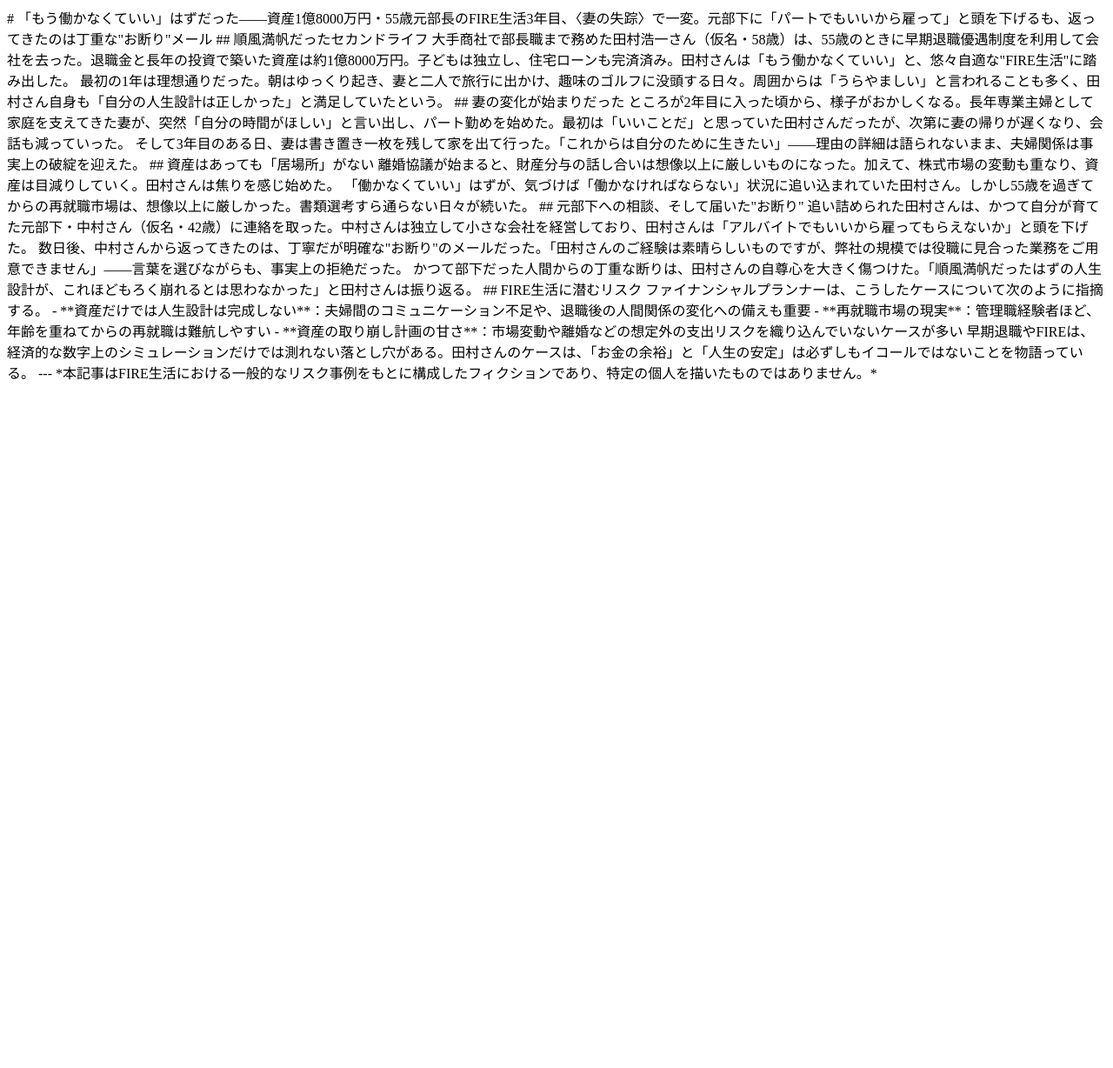
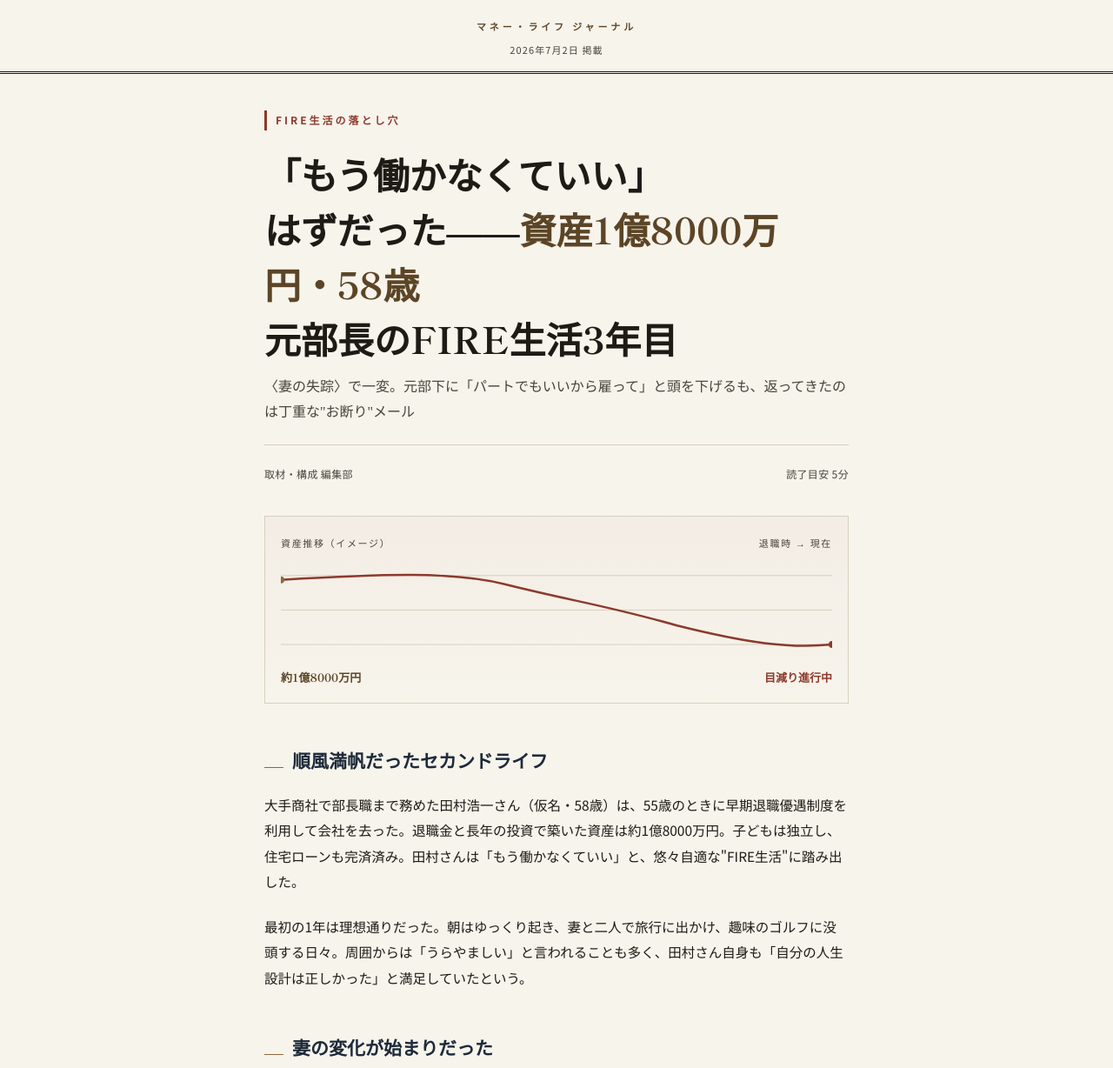
Before and after one commit to almandmw-hash/hchannel, a plain HTML site: page index.html in a window 1280 px wide. Shown: the top 1228 px of the page at 87% size. Before the commit the page ends 800 px from the top, so only its background shows below. Drawn offline with Linux system fonts and the light colour scheme.

Commit message:
Add files via upload

```diff
--- a/index.html
+++ b/index.html
@@ -1,41 +1,265 @@
-# 「もう働かなくていい」はずだった――資産1億8000万円・55歳元部長のFIRE生活3年目、〈妻の失踪〉で一変。元部下に「パートでもいいから雇って」と頭を下げるも、返ってきたのは丁重な"お断り"メール
+<!DOCTYPE html>
+<html lang="ja">
+<head>
+<meta charset="UTF-8">
+<meta name="viewport" content="width=device-width, initial-scale=1.0">
+<title>「もう働かなくていい」はずだった――FIRE生活3年目の転落</title>
+<link rel="preconnect" href="https://fonts.googleapis.com">
+<link href="https://fonts.googleapis.com/css2?family=Shippori+Mincho:wght@500;700&family=Noto+Serif+JP:wght@400;600&family=Noto+Sans+JP:wght@300;400;500;700&display=swap" rel="stylesheet">
+<style>
+  :root{
+    --paper:#F7F4EC;
+    --ink:#1E1B16;
+    --ink-soft:#4A443B;
+    --bronze:#8B6A3D;
+    --bronze-deep:#5C4526;
+    --navy:#1E2A3A;
+    --line:#D8D0BE;
+    --rule-red:#8C3A2B;
+  }
+  *{box-sizing:border-box;}
+  body{
+    margin:0;
+    background:var(--paper);
+    color:var(--ink);
+    font-family:"Noto Sans JP", sans-serif;
+    font-weight:400;
+    line-height:1.9;
+    -webkit-font-smoothing:antialiased;
+  }
+  .masthead{
+    border-bottom:3px double var(--ink);
+    padding:20px 24px 14px;
+    text-align:center;
+  }
+  .masthead .kicker{
+    font-family:"Noto Sans JP",sans-serif;
+    font-size:11px;
+    letter-spacing:0.35em;
+    color:var(--bronze-deep);
+    font-weight:700;
+  }
+  .masthead .date{
+    margin-top:6px;
+    font-size:11px;
+    color:var(--ink-soft);
+    letter-spacing:0.1em;
+  }
 
-## 順風満帆だったセカンドライフ
+  .wrap{max-width:720px;margin:0 auto;padding:0 24px 80px;}
 
-大手商社で部長職まで務めた田村浩一さん（仮名・58歳）は、55歳のときに早期退職優遇制度を利用して会社を去った。退職金と長年の投資で築いた資産は約1億8000万円。子どもは独立し、住宅ローンも完済済み。田村さんは「もう働かなくていい」と、悠々自適な"FIRE生活"に踏み出した。
+  .eyebrow{
+    margin-top:42px;
+    font-size:12px;
+    letter-spacing:0.25em;
+    color:var(--rule-red);
+    font-weight:700;
+    border-left:3px solid var(--rule-red);
+    padding-left:10px;
+  }
 
-最初の1年は理想通りだった。朝はゆっくり起き、妻と二人で旅行に出かけ、趣味のゴルフに没頭する日々。周囲からは「うらやましい」と言われることも多く、田村さん自身も「自分の人生設計は正しかった」と満足していたという。
+  h1{
+    font-family:"Shippori Mincho", serif;
+    font-size:clamp(28px, 6vw, 42px);
+    line-height:1.5;
+    font-weight:700;
+    margin:18px 0 10px;
+    color:var(--ink);
+  }
+  h1 .accent{color:var(--bronze-deep);}
 
-## 妻の変化が始まりだった
+  .sub{
+    font-family:"Noto Serif JP", serif;
+    font-size:16px;
+    color:var(--ink-soft);
+    line-height:1.85;
+    margin:0 0 22px;
+    padding-bottom:22px;
+    border-bottom:1px solid var(--line);
+  }
 
-ところが2年目に入った頃から、様子がおかしくなる。長年専業主婦として家庭を支えてきた妻が、突然「自分の時間がほしい」と言い出し、パート勤めを始めた。最初は「いいことだ」と思っていた田村さんだったが、次第に妻の帰りが遅くなり、会話も減っていった。
+  .byline{
+    display:flex;
+    justify-content:space-between;
+    font-size:12px;
+    color:var(--ink-soft);
+    margin-bottom:36px;
+    letter-spacing:0.03em;
+  }
 
-そして3年目のある日、妻は書き置き一枚を残して家を出て行った。「これからは自分のために生きたい」――理由の詳細は語られないまま、夫婦関係は事実上の破綻を迎えた。
+  /* Signature element: declining asset line */
+  .trajectory{
+    margin:0 0 44px;
+    padding:20px 18px 16px;
+    background:linear-gradient(180deg, rgba(140,58,43,0.04), rgba(140,58,43,0));
+    border:1px solid var(--line);
+  }
+  .trajectory .label{
+    font-size:11px;
+    letter-spacing:0.15em;
+    color:var(--ink-soft);
+    display:flex;
+    justify-content:space-between;
+    margin-bottom:8px;
+  }
+  .trajectory svg{display:block;width:100%;height:auto;}
+  .trajectory .figures{
+    display:flex;
+    justify-content:space-between;
+    font-family:"Shippori Mincho",serif;
+    margin-top:6px;
+  }
+  .trajectory .figures span{font-size:13px;color:var(--ink-soft);}
+  .trajectory .figures .peak{color:var(--bronze-deep);font-weight:700;}
+  .trajectory .figures .now{color:var(--rule-red);font-weight:700;}
 
-## 資産はあっても「居場所」がない
+  article h2{
+    font-family:"Shippori Mincho", serif;
+    font-size:21px;
+    margin:46px 0 16px;
+    color:var(--navy);
+    display:flex;
+    align-items:baseline;
+    gap:10px;
+  }
+  article h2::before{
+    content:"";
+    width:22px;height:1px;
+    background:var(--bronze);
+    display:inline-block;
+  }
 
-離婚協議が始まると、財産分与の話し合いは想像以上に厳しいものになった。加えて、株式市場の変動も重なり、資産は目減りしていく。田村さんは焦りを感じ始めた。
+  article p{
+    font-size:15.5px;
+    color:var(--ink);
+    margin:0 0 22px;
+  }
 
-「働かなくていい」はずが、気づけば「働かなければならない」状況に追い込まれていた田村さん。しかし55歳を過ぎてからの再就職市場は、想像以上に厳しかった。書類選考すら通らない日々が続いた。
+  .pullquote{
+    font-family:"Noto Serif JP", serif;
+    font-size:19px;
+    line-height:1.85;
+    color:var(--bronze-deep);
+    border-top:1px solid var(--line);
+    border-bottom:1px solid var(--line);
+    padding:22px 4px;
+    margin:34px 0;
+  }
 
-## 元部下への相談、そして届いた"お断り"
+  .callout{
+    background:#EFE9D8;
+    border:1px solid var(--line);
+    padding:22px 22px 4px;
+    margin:30px 0;
+  }
+  .callout h3{
+    font-size:13px;
+    letter-spacing:0.1em;
+    color:var(--bronze-deep);
+    margin:0 0 14px;
+    font-weight:700;
+  }
+  .callout ul{margin:0;padding:0 0 18px 1.1em;}
+  .callout li{
+    font-size:14.5px;
+    margin-bottom:14px;
+    color:var(--ink);
+  }
+  .callout li b{color:var(--navy);}
 
-追い詰められた田村さんは、かつて自分が育てた元部下・中村さん（仮名・42歳）に連絡を取った。中村さんは独立して小さな会社を経営しており、田村さんは「アルバイトでもいいから雇ってもらえないか」と頭を下げた。
+  .disclaimer{
+    margin-top:56px;
+    padding-top:18px;
+    border-top:1px solid var(--line);
+    font-size:12px;
+    color:var(--ink-soft);
+    font-style:italic;
+  }
 
-数日後、中村さんから返ってきたのは、丁寧だが明確な"お断り"のメールだった。「田村さんのご経験は素晴らしいものですが、弊社の規模では役職に見合った業務をご用意できません」――言葉を選びながらも、事実上の拒絶だった。
+  footer{
+    text-align:center;
+    padding:26px 24px 40px;
+    font-size:11px;
+    letter-spacing:0.2em;
+    color:var(--ink-soft);
+  }
 
-かつて部下だった人間からの丁重な断りは、田村さんの自尊心を大きく傷つけた。「順風満帆だったはずの人生設計が、これほどもろく崩れるとは思わなかった」と田村さんは振り返る。
+  @media (max-width:480px){
+    .byline{flex-direction:column;gap:4px;}
+  }
+</style>
+</head>
+<body>
 
-## FIRE生活に潜むリスク
+<div class="masthead">
+  <div class="kicker">マネー・ライフ ジャーナル</div>
+  <div class="date">2026年7月2日 掲載</div>
+</div>
 
-ファイナンシャルプランナーは、こうしたケースについて次のように指摘する。
+<div class="wrap">
 
-- **資産だけでは人生設計は完成しない**：夫婦間のコミュニケーション不足や、退職後の人間関係の変化への備えも重要
-- **再就職市場の現実**：管理職経験者ほど、年齢を重ねてからの再就職は難航しやすい
-- **資産の取り崩し計画の甘さ**：市場変動や離婚などの想定外の支出リスクを織り込んでいないケースが多い
+  <div class="eyebrow">FIRE生活の落とし穴</div>
+  <h1>「もう働かなくていい」<br>はずだった――<span class="accent">資産1億8000万円・58歳</span><br>元部長のFIRE生活3年目</h1>
+  <p class="sub">〈妻の失踪〉で一変。元部下に「パートでもいいから雇って」と頭を下げるも、返ってきたのは丁重な"お断り"メール</p>
 
-早期退職やFIREは、経済的な数字上のシミュレーションだけでは測れない落とし穴がある。田村さんのケースは、「お金の余裕」と「人生の安定」は必ずしもイコールではないことを物語っている。
+  <div class="byline">
+    <span>取材・構成 編集部</span>
+    <span>読了目安 5分</span>
+  </div>
 
----
+  <div class="trajectory">
+    <div class="label"><span>資産推移（イメージ）</span><span>退職時 → 現在</span></div>
+    <svg viewBox="0 0 640 120" preserveAspectRatio="none">
+      <line x1="0" y1="20" x2="640" y2="20" stroke="#D8D0BE" stroke-width="1"/>
+      <line x1="0" y1="60" x2="640" y2="60" stroke="#D8D0BE" stroke-width="1"/>
+      <line x1="0" y1="100" x2="640" y2="100" stroke="#D8D0BE" stroke-width="1"/>
+      <path d="M0,25 C120,18 200,15 260,30 C340,50 380,55 460,78 C540,98 590,105 640,100"
+            fill="none" stroke="#8C3A2B" stroke-width="2.5"/>
+      <circle cx="0" cy="25" r="4" fill="#8B6A3D"/>
+      <circle cx="640" cy="100" r="4" fill="#8C3A2B"/>
+    </svg>
+    <div class="figures">
+      <span class="peak">約1億8000万円</span>
+      <span class="now">目減り進行中</span>
+    </div>
+  </div>
 
-*本記事はFIRE生活における一般的なリスク事例をもとに構成したフィクションであり、特定の個人を描いたものではありません。*
+  <article>
+    <h2>順風満帆だったセカンドライフ</h2>
+    <p>大手商社で部長職まで務めた田村浩一さん（仮名・58歳）は、55歳のときに早期退職優遇制度を利用して会社を去った。退職金と長年の投資で築いた資産は約1億8000万円。子どもは独立し、住宅ローンも完済済み。田村さんは「もう働かなくていい」と、悠々自適な"FIRE生活"に踏み出した。</p>
+    <p>最初の1年は理想通りだった。朝はゆっくり起き、妻と二人で旅行に出かけ、趣味のゴルフに没頭する日々。周囲からは「うらやましい」と言われることも多く、田村さん自身も「自分の人生設計は正しかった」と満足していたという。</p>
+
+    <h2>妻の変化が始まりだった</h2>
+    <p>ところが2年目に入った頃から、様子がおかしくなる。長年専業主婦として家庭を支えてきた妻が、突然「自分の時間がほしい」と言い出し、パート勤めを始めた。最初は「いいことだ」と思っていた田村さんだったが、次第に妻の帰りが遅くなり、会話も減っていった。</p>
+    <p>そして3年目のある日、妻は書き置き一枚を残して家を出て行った。「これからは自分のために生きたい」――理由の詳細は語られないまま、夫婦関係は事実上の破綻を迎えた。</p>
+
+    <div class="pullquote">「働かなくていい」はずが、気づけば「働かなければならない」状況に追い込まれていた。</div>
+
+    <h2>資産はあっても「居場所」がない</h2>
+    <p>離婚協議が始まると、財産分与の話し合いは想像以上に厳しいものになった。加えて、株式市場の変動も重なり、資産は目減りしていく。田村さんは焦りを感じ始めた。</p>
+    <p>しかし55歳を過ぎてからの再就職市場は、想像以上に厳しかった。書類選考すら通らない日々が続いた。</p>
+
+    <h2>元部下への相談、そして届いた"お断り"</h2>
+    <p>追い詰められた田村さんは、かつて自分が育てた元部下・中村さん（仮名・42歳）に連絡を取った。中村さんは独立して小さな会社を経営しており、田村さんは「アルバイトでもいいから雇ってもらえないか」と頭を下げた。</p>
+    <p>数日後、中村さんから返ってきたのは、丁寧だが明確な"お断り"のメールだった。「田村さんのご経験は素晴らしいものですが、弊社の規模では役職に見合った業務をご用意できません」――言葉を選びながらも、事実上の拒絶だった。</p>
+    <p>かつて部下だった人間からの丁重な断りは、田村さんの自尊心を大きく傷つけた。「順風満帆だったはずの人生設計が、これほどもろく崩れるとは思わなかった」と田村さんは振り返る。</p>
+
+    <div class="callout">
+      <h3>専門家が指摘する FIRE生活に潜むリスク</h3>
+      <ul>
+        <li><b>資産だけでは人生設計は完成しない。</b>夫婦間のコミュニケーション不足や、退職後の人間関係の変化への備えも重要。</li>
+        <li><b>再就職市場の現実。</b>管理職経験者ほど、年齢を重ねてからの再就職は難航しやすい。</li>
+        <li><b>資産の取り崩し計画の甘さ。</b>市場変動や離婚などの想定外の支出リスクを織り込んでいないケースが多い。</li>
+      </ul>
+    </div>
+
+    <p>早期退職やFIREは、経済的な数字上のシミュレーションだけでは測れない落とし穴がある。田村さんのケースは、「お金の余裕」と「人生の安定」は必ずしもイコールではないことを物語っている。</p>
+
+  </article>
+
+</div>
+
+<footer>MONEY & LIFE JOURNAL</footer>
+
+</body>
+</html>
```
